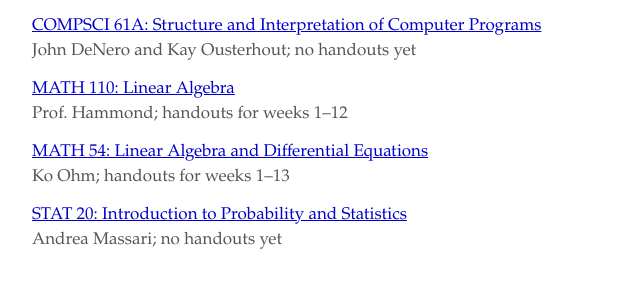
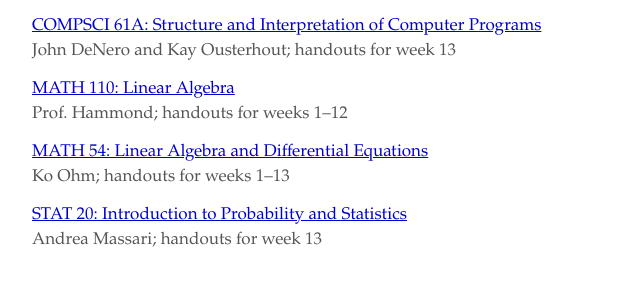
Before and after one commit to aoyun2/berkeley, a plain HTML site: page index.html in a window 1280 px wide. Shown: the part 193-480 px from the top of the page, 256-896 px from the left. Drawn offline with Linux system fonts and the light colour scheme.

Commit message:
STAT 20 and CS 61A Week 13; Math 54 HW12 lists
Co-Authored-By: Claude Opus 5.5 <noreply@anthropic.com>

```diff
--- a/index.html
+++ b/index.html
@@ -43,10 +43,10 @@ ul.courses li { margin: 0 0 12px; }
 
 <h2>Fall 2026</h2>
 <ul class="courses">
-  <li><a href="semesters/2026-fall/cs61a/index.html">COMPSCI 61A: Structure and Interpretation of Computer Programs</a><br><span class="sub">John DeNero and Kay Ousterhout; no handouts yet</span></li>
+  <li><a href="semesters/2026-fall/cs61a/index.html">COMPSCI 61A: Structure and Interpretation of Computer Programs</a><br><span class="sub">John DeNero and Kay Ousterhout; handouts for week 13</span></li>
   <li><a href="semesters/2026-fall/math110/index.html">MATH 110: Linear Algebra</a><br><span class="sub">Prof. Hammond; handouts for weeks 1&ndash;12</span></li>
   <li><a href="semesters/2026-fall/math54/index.html">MATH 54: Linear Algebra and Differential Equations</a><br><span class="sub">Ko Ohm; handouts for weeks 1&ndash;13</span></li>
-  <li><a href="semesters/2026-fall/stat20/index.html">STAT 20: Introduction to Probability and Statistics</a><br><span class="sub">Andrea Massari; no handouts yet</span></li>
+  <li><a href="semesters/2026-fall/stat20/index.html">STAT 20: Introduction to Probability and Statistics</a><br><span class="sub">Andrea Massari; handouts for week 13</span></li>
 </ul>
 
 </body>
```
Also changed, not shown: semesters/2026-fall/cs61a/index.html (+1 -1 lines), semesters/2026-fall/stat20/index.html (+1 -1 lines), 10 other files.
